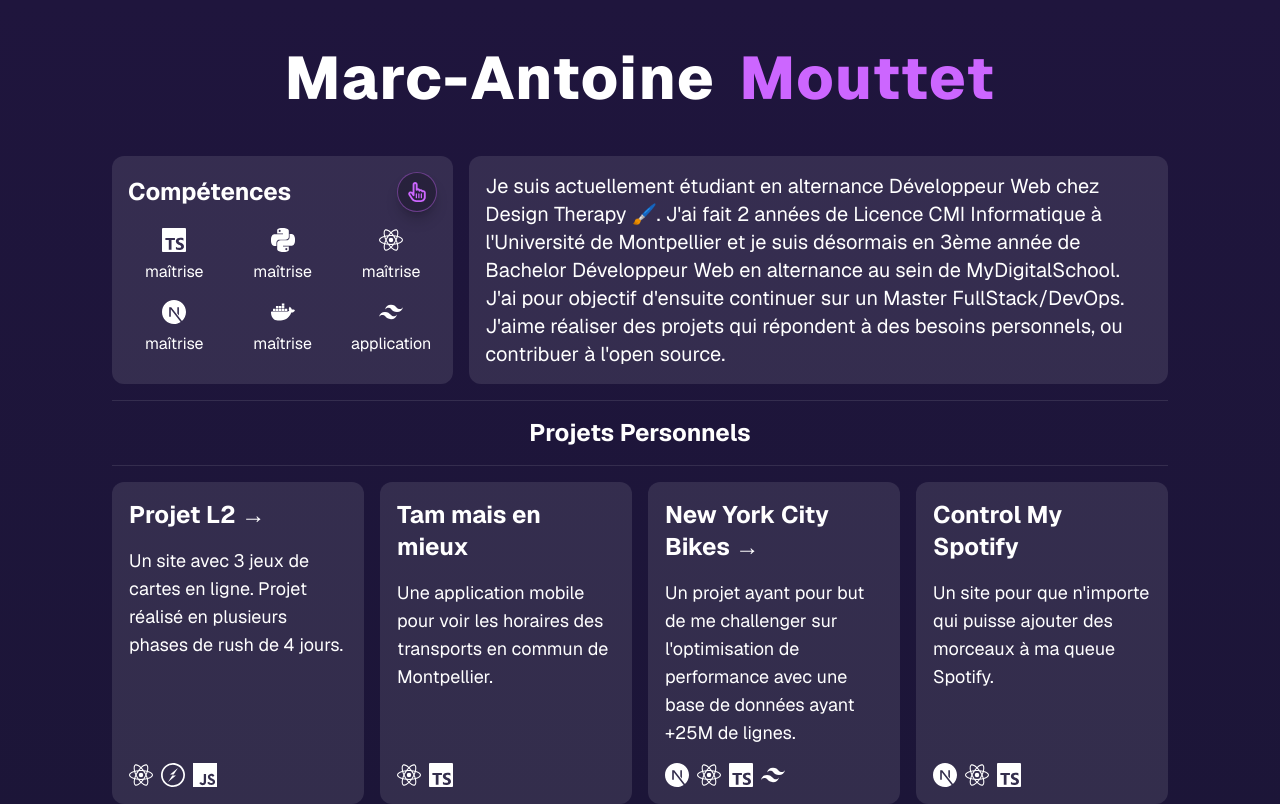
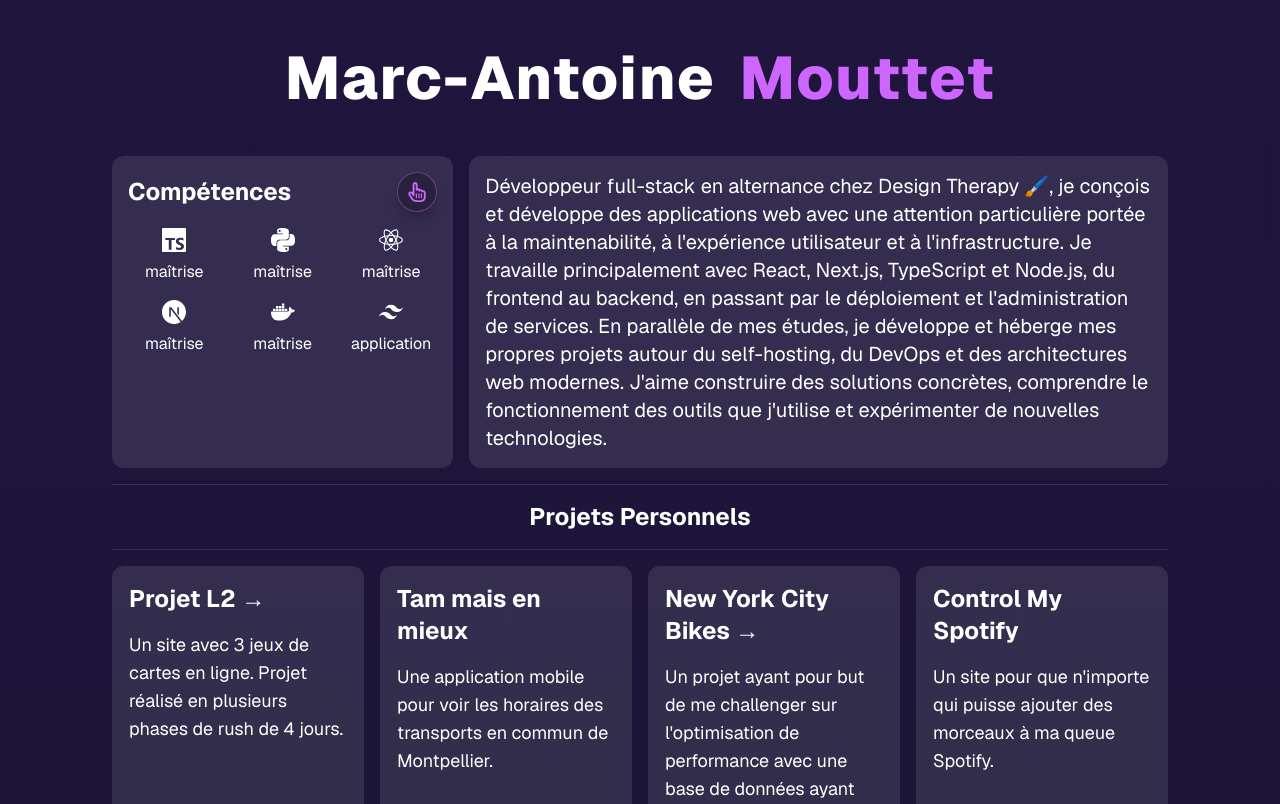
Before and after one commit to TheGeeKing/oc-8-portfolio, a Next.js app in the folder web/: page / in a window 1280 px wide. Shown: the top 804 px of the page. Built offline with nearby package versions, Linux system fonts and the light colour scheme.

Commit message:
fix: pitch text + seo description

```diff
--- a/web/src/app/page.tsx
+++ b/web/src/app/page.tsx
@@ -149,14 +149,18 @@
             <div className="col-span-2">
               <Card>
                 <p className="text-xl">
-                  Je suis actuellement étudiant en alternance Développeur Web
-                  chez Design Therapy 🖌️. J'ai fait 2 années de Licence CMI
-                  Informatique à l'Université de Montpellier et je suis
-                  désormais en 3ème année de Bachelor Développeur Web en
-                  alternance au sein de MyDigitalSchool. J'ai pour objectif
-                  d'ensuite continuer sur un Master FullStack/DevOps. J'aime
-                  réaliser des projets qui répondent à des besoins personnels,
-                  ou contribuer à l'open source.
+                  Développeur full-stack en alternance chez Design Therapy 🖌️,
+                  je conçois et développe des applications web avec une
+                  attention particulière portée à la maintenabilité, à
+                  l'expérience utilisateur et à l'infrastructure. Je travaille
+                  principalement avec React, Next.js, TypeScript et Node.js, du
+                  frontend au backend, en passant par le déploiement et
+                  l'administration de services. En parallèle de mes études, je
+                  développe et héberge mes propres projets autour du
+                  self-hosting, du DevOps et des architectures web modernes.
+                  J'aime construire des solutions concrètes, comprendre le
+                  fonctionnement des outils que j'utilise et expérimenter de
+                  nouvelles technologies.
                 </p>
               </Card>
             </div>
--- a/web/src/app/seo.ts
+++ b/web/src/app/seo.ts
@@ -2,7 +2,7 @@
   name: "Marc-Antoine Mouttet",
   title: "Marc-Antoine Mouttet | Développeur Full-Stack & DevOps",
   description:
-    "Portfolio de Marc-Antoine Mouttet, développeur web Full-Stack en alternance, spécialisé en React, Next.js, TypeScript, Python, Docker et DevOps.",
+    "Développeur full-stack en alternance, je conçois des applications web et partage mes projets autour de React, Next.js, TypeScript, Python, Docker et DevOps.",
   url: new URL("https://mma.dev"),
   locale: "fr_FR",
   links: {
```
